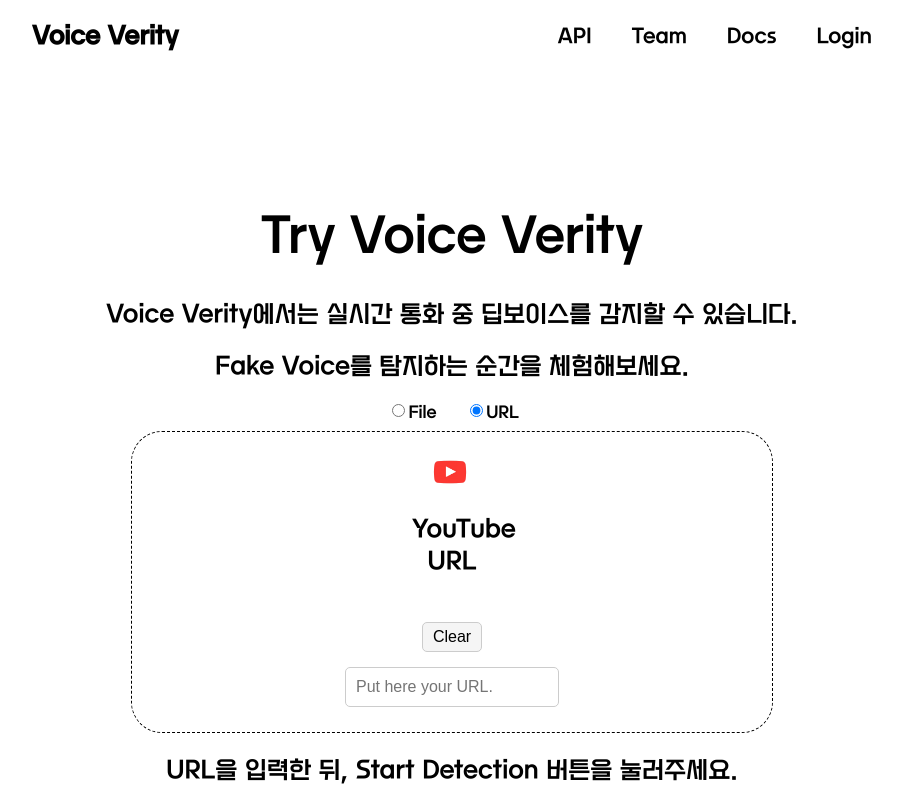
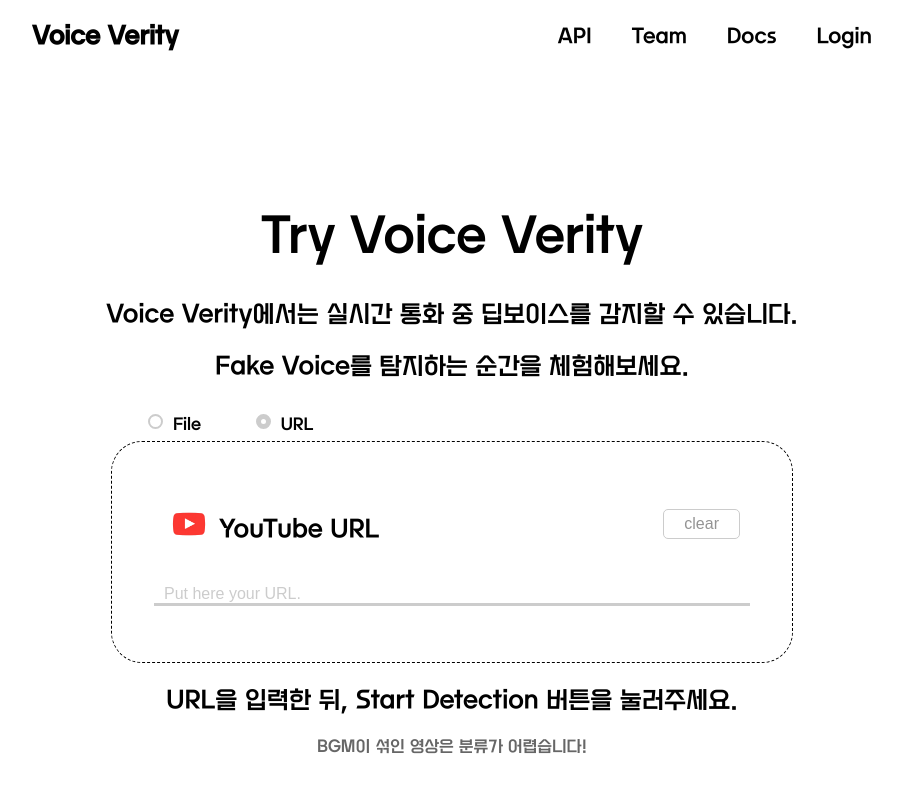
Before and after one commit to kyudori/KT_AIVLE_School_Big_Project, a Next.js app in the folder frontend/: page /try in a window 1280 px wide. Both pictures are taken after a click on the label "URL". Shown: the top 800 px of the page, without its empty margins (188-1090 px from the left). Built offline with nearby package versions, Linux system fonts and the light colour scheme.

Commit message:
프리뷰

```diff
--- a/frontend/pages/try.js
+++ b/frontend/pages/try.js
@@ -43,7 +43,7 @@ export default function TryVoice() {
         progressColor: "#9B90D2",
       });
 
-      waveSurferRef.current.on('finish', () => {
+      waveSurferRef.current.on("finish", () => {
         setIsPlaying(false);
         waveSurferRef.current.stop();
       });
@@ -94,13 +94,13 @@ export default function TryVoice() {
 
     setFileName(exampleFile);
     fetch(filePath)
-      .then(response => response.blob())
-      .then(blob => {
+      .then((response) => response.blob())
+      .then((blob) => {
         const newFile = new File([blob], exampleFile, { type: blob.type });
         setFile(newFile);
         setIsPlaying(false); // Reset the play/pause state
       })
-      .catch(error => console.error('Error fetching example file:', error));
+      .catch((error) => console.error("Error fetching example file:", error));
   };
 
   const handleFileRemove = () => {
@@ -170,7 +170,12 @@ export default function TryVoice() {
         setLoading(false);
       } catch (error) {
         console.error("Error uploading file", error);
-        if (error.response && error.response.status === 403 && error.response.data.error === 'You have reached the maximum number of uploads for today') {
+        if (
+          error.response &&
+          error.response.status === 403 &&
+          error.response.data.error ===
+            "You have reached the maximum number of uploads for today"
+        ) {
           alert("오늘 체험하기 횟수 초과");
         } else {
           alert("Error uploading file");
@@ -211,7 +216,8 @@ export default function TryVoice() {
           }
         );
 
-        const { analysis_result, predictions, fake_cnt, real_cnt } = response.data;
+        const { analysis_result, predictions, fake_cnt, real_cnt } =
+          response.data;
 
         setResult(analysis_result);
         setPredictions(predictions || []);
@@ -220,7 +226,11 @@ export default function TryVoice() {
         setLoading(false);
       } catch (error) {
         console.error("Error uploading YouTube URL", error);
-        if (error.response && error.response.status === 400 && error.response.data.error === 'Invalid YouTube URL') {
+        if (
+          error.response &&
+          error.response.status === 400 &&
+          error.response.data.error === "Invalid YouTube URL"
+        ) {
           alert("올바른 YouTube URL을 입력해주세요.");
         } else {
           alert("Error uploading YouTube URL");
@@ -322,14 +332,15 @@ export default function TryVoice() {
             afterDraw: function (chart) {
               const ctx = chart.ctx;
               const meta = chart.getDatasetMeta(0);
-              const fakePercentage = (fakeCount / (fakeCount + realCount)) * 100;
+              const fakePercentage =
+                (fakeCount / (fakeCount + realCount)) * 100;
               const fakeAngle = (fakePercentage / 100) * 2 * Math.PI;
 
               if (fakePercentage > 30) {
                 ctx.save();
                 ctx.beginPath();
                 ctx.lineWidth = 2;
-                ctx.strokeStyle = '#FF0000';
+                ctx.strokeStyle = "#FF0000";
                 ctx.setLineDash([5, 5]);
 
                 const chartArea = chart.chartArea;
@@ -396,7 +407,10 @@ export default function TryVoice() {
                   {fileName ? (
                     <>
                       <div className={styles.fileNameContainer}>
-                        <span className={styles.fileName} onClick={handleFileNameClick}>
+                        <span
+                          className={styles.fileName}
+                          onClick={handleFileNameClick}
+                        >
                           {fileName}
                         </span>
                         <button
@@ -413,9 +427,18 @@ export default function TryVoice() {
                           className={styles.playPauseButton}
                           onClick={handlePlayPause}
                         >
-                          {isPlaying ? "||" : "▶"}
+                          {isPlaying ? (
+                            <p style={{ margin: "0", alignSelf: "center" }}>
+                              ||
+                            </p>
+                          ) : (
+                            " ▶ "
+                          )}
                         </button>
-                        <div ref={waveContainerRef} className={styles.waveform}></div>
+                        <div
+                          ref={waveContainerRef}
+                          className={styles.waveform}
+                        ></div>
                       </div>
                     </>
                   ) : (
@@ -435,15 +458,25 @@ export default function TryVoice() {
               ) : (
                 <>
                   <div className={styles.youtubeContainer}>
-                    <img src="/images/youtube.png" alt="YouTube Logo" className={styles.youtubeLogo} />
-                    <label className={styles.youtubeLabel}>YouTube URL</label>
+                    <div className={styles.youtubehead}>
+                      <div style={{display:"flex", alignItems: 'center'}}>
+                        <img
+                          src="/images/youtube.png"
+                          alt="YouTube Logo"
+                          className={styles.youtubeLogo}
+                        />
+                        <p className={styles.youtubeLabel}>
+                          YouTube URL
+                        </p>
+                      </div>
                       <button
                         type="button"
                         className={styles.clearButton}
                         onClick={() => setUrl("")}
                       >
-                    Clear
+                        clear
                       </button>
+                    </div>
                     <input
                       type="text"
                       value={url}
@@ -457,10 +490,34 @@ export default function TryVoice() {
 
               {inputType === "file" && (
                 <div className={styles.exampleFiles}>
-                  <button type="button" onClick={() => handleExampleClick('example(1).wav')} className={styles.exampleFile}>example(1).wav</button>
-                  <button type="button" onClick={() => handleExampleClick('example(2).wav')} className={styles.exampleFile}>example(2).wav</button>
-                  <button type="button" onClick={() => handleExampleClick('example(3).wav')} className={styles.exampleFile}>example(3).wav</button>
-                  <button type="button" onClick={() => handleExampleClick('example(4).wav')} className={styles.exampleFile}>example(4).wav</button>
+                  <button
+                    type="button"
+                    onClick={() => handleExampleClick("example(1).wav")}
+                    className={styles.exampleFile}
+                  >
+                    example(1).wav
+                  </button>
+                  <button
+                    type="button"
+                    onClick={() => handleExampleClick("example(2).wav")}
+                    className={styles.exampleFile}
+                  >
+                    example(2).wav
+                  </button>
+                  <button
+                    type="button"
+                    onClick={() => handleExampleClick("example(3).wav")}
+                    className={styles.exampleFile}
+                  >
+                    example(3).wav
+                  </button>
+                  <button
+                    type="button"
+                    onClick={() => handleExampleClick("example(4).wav")}
+                    className={styles.exampleFile}
+                  >
+                    example(4).wav
+                  </button>
                 </div>
               )}
 
@@ -474,7 +531,9 @@ export default function TryVoice() {
                   ? "200MB 이내의 음성 파일로 제한(파일: .wav, .mp3, .m4a)"
                   : "BGM이 섞인 영상은 분류가 어렵습니다!"}
               </p>
-              <button type="submit" className={styles.startDetectionButton}>▶ Start Detection</button>
+              <button type="submit" className={styles.startDetectionButton}>
+                ▶ Start Detection
+              </button>
             </form>
           </div>
           {loading && <p>분석중...</p>}
@@ -521,7 +580,12 @@ export default function TryVoice() {
           )}
           <div className={styles.plan}>
             <h2>우리의 더 나은 서비스를 원하시나요?</h2>
-            <button onClick={handleSubscriptionPlan} className={styles.planButton}>구독플랜 보기</button>
+            <button
+              onClick={handleSubscriptionPlan}
+              className={styles.planButton}
+            >
+              구독플랜 보기
+            </button>
           </div>
         </div>
       </div>
--- a/frontend/styles/Try.module.css
+++ b/frontend/styles/Try.module.css
@@ -5,8 +5,7 @@
   color: #000;
   display: flex;
   min-height: 100vh;
-  min-width: 90vw;
-  width: 100%;
+  min-width: 100%;
   flex-direction: column;
   text-align: center;
   position: absolute;
@@ -54,7 +53,7 @@
 .fileName {
   cursor: pointer;
   color: #000000;
-  font-size: 2.0em;
+  font-size: 1.5em;
 }
 
 .fileName:hover {
@@ -76,8 +75,9 @@
   align-items: center;
   justify-content: space-evenly;
   text-align: center;
-  height: 300px;
+  height: 180px;
   width: 640px;
+  padding: 20px;
   background: rgba(255, 255, 255, 0.6);
   border-radius: 31px;
   border: 1px dashed #000;
@@ -130,10 +130,28 @@
   appearance: none;
 }
 
+.radioButtons input[type="radio"] {
+  background-color: #fff;
+  border: 2px solid #ccc;
+  width: 15px;
+  height: 15px;
+  position: relative;
+  margin-right: 10px;
+  appearance: none;
+  border-radius: 50%;
+}
+
+
+.radioButtons input[type="radio"]:checked {
+  border: solid 5px #ccc;
+}
+
 .radioButtons {
+  margin-top: 30px;
   display: flex;
-  justify-content: center; /* 중앙에서 왼쪽으로 변경 */
-  gap: 0px;
+  width: 640px;
+  justify-content: flex-start;; /* 중앙에서 왼쪽으로 변경 */
+  gap: 30px;
   margin-bottom: -50px;
 }
 
@@ -143,11 +161,19 @@
   align-items: center;
   justify-content: space-evenly;
   text-align: center;
-  height: 300px;
+  padding: 20px;
+  height: 180px;
   width: 640px;
   background: rgba(255, 255, 255, 0.6);
   border-radius: 31px;
   border: 1px dashed #000;
+}
+
+.youtubehead {
+  display: flex;
+  width: 90%;
+  align-items: center;
+  justify-content: space-between;
 }
 
 .youtubeLogo {
@@ -162,21 +188,30 @@
 }
 
 .input {
-  width: 30%;
-  padding: 10px;
+  width: 90%;
+  padding: 0 10px;
   font-size: 1em;
-  border: 1px solid #ccc;
-  border-radius: 5px;
+  border: none;
+  border-bottom: solid #ccc;
   margin-bottom: 10px;
 }
 
+.input:focus {
+  outline: none;
+}
+
+.input::placeholder{
+  color: #ccc;
+}
+
 .clearButton {
-  padding: 5px 10px;
+  padding: 5px 20px;
   font-size: 1em;
+  color: #949494;
   border: 1px solid #ccc;
   border-radius: 5px;
   cursor: pointer;
-  background-color: #f5f5f5;
+  background-color: #fff;
 }
 
 .resultContext {
@@ -195,6 +230,7 @@
   width: 100%;
   border: solid 1px #000;
   border-radius: 30px;
+  gap: 50px;
   align-items: center;
   text-align: '-webkit-center';
 }
@@ -240,12 +276,21 @@
 }
 
 .plan button {
-  width: 200px;
+  cursor: pointer;
+  height: 45px;
+  width: 240px;
+  margin-bottom: 50px;
+  border: none;
+  font-family: fontA;
   font-size: 20px;
-  margin: 0;
-  margin-bottom: 50px;
   background-color: #d9d9d9;
   color: #000;
+  border-radius: 40px;
+}
+
+.plan button:hover {
+  background-color: #949494;
+  transition: all 0.2s;
 }
 
 .fileContainer {
@@ -256,14 +301,16 @@
 
 .waveContainer {
   display: flex;
+  align-content: space-between;
   align-items: center;
   margin-top: 10px;
+  width: 500px;
+  gap: 10px;
 }
 
 .waveform {
   width: 1000%;
-  height: 100px;
-  margin-top: 20px;
+  height: 130px;
   border: 1px solid #ccc;
   border-radius: 10px;
 }
@@ -271,20 +318,18 @@
 .fileNameContainer {
   display: flex;
   justify-content: space-between;
-  align-items: flex-start;
-  width: 100%;
+  align-items: baseline;
+  width: 90%;
   position: relative;
 }
 
 .removeButton {
   background: none;
   border: none;
-  font-size: 1.5em;
+  font-size: 1em;
   cursor: pointer;
   color: #ccc;
-  position: absolute;
-  top: 0;
-  right: 0;
+
 }
 
 .examples {
@@ -312,14 +357,14 @@
 
 .playPauseButton {
   margin-right: 10px;
+  font-size: 30px;
   background-color: #ccc; /* 이 값을 원하는 색상으로 변경 */
   color: #fff;
   border: none;
   border-radius: 50%;
-  width: 75px;
-  height: 50px;
+  min-height: 50px;
+  min-width: 50px;
   display: flex;
-  align-items: center;
   justify-content: center;
   cursor: pointer;
 }
@@ -338,6 +383,7 @@
   transition: background-color 0.3s ease; /* 배경 색상 변화 효과 */
   width: 300px;
   height: 50px;
+  margin-top: 30px;
 }
 
 .startDetectionButton:hover {
```
Lines whose indentation alone changed are shown as unchanged.
